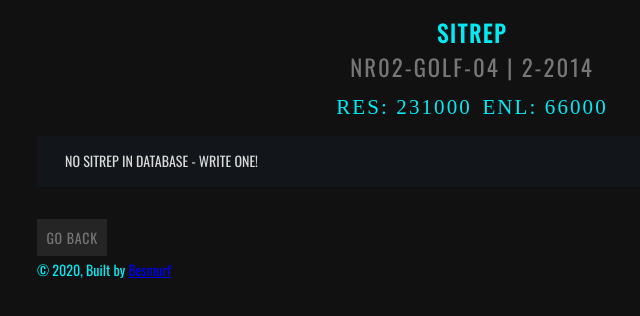
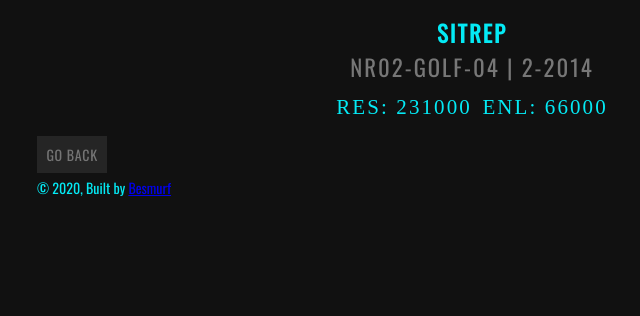
Before and after one commit to garytube/ingress-cycle-stats, a Gatsby site: page /2014-02/ in a window 1280 px wide. Shown: the whole page, without its empty margins (168-808 px from the left). Built offline with nearby package versions, Linux system fonts and the light colour scheme; Gatsby itself is replaced by a stand-in of ours; a web font is replaced by a local one.

Commit message:
refactor

```diff
--- a/src/components/Styled.js
+++ b/src/components/Styled.js
@@ -69,6 +69,10 @@ export const Title = styled.h2`
   text-transform: uppercase;
   letter-spacing: 2px;
   width: 100%;
+`
+export const Subtitle = styled.div`
+  color: #777;
+  font-weight: 300;
 `
 
 export const ActiveScoreBox = styled.div`
@@ -155,3 +159,12 @@ export const Button = styled.div`
 
   ${({ color }) => type(color)}
 `
+
+export const Sitrep = styled.div`
+  background: rgba(51, 122, 183, 0.05);
+  padding: 1em 2em;
+  font-size: 14px;
+  color: #dadada;
+  line-height: 1.6em;
+  margin-bottom: 2rem;
+`
--- a/src/templates/cycleTemplate.js
+++ b/src/templates/cycleTemplate.js
@@ -1,27 +1,15 @@
 import React from "react"
-import { graphql } from "gatsby"
+import { graphql, Link } from "gatsby"
 import Layout from "../components/Layout"
-import styled from "styled-components"
 import {
   Title,
+  Subtitle,
+  Sitrep,
   ActiveScoreBox,
   ScoreNumber,
   Button,
 } from "../components/Styled"
 import css from "./cycleTemplate.module.css"
-
-const Subtitle = styled.div`
-  color: #777;
-  font-weight: 300;
-`
-const SitrepWrapper = styled.div`
-  background: rgba(51, 122, 183, 0.05);
-  padding: 1em 2em;
-  font-size: 14px;
-  color: #dadada;
-  line-height: 1.6em;
-  margin-bottom: 2rem;
-`
 
 export default function CycleTemplate({ data }) {
   const {
@@ -45,17 +33,15 @@ export default function CycleTemplate({ data }) {
         <ScoreNumber>RES: {resistance}</ScoreNumber>
         <ScoreNumber>ENL: {enlightened}</ScoreNumber>
       </ActiveScoreBox>
-      <SitrepWrapper>
-        {data.markdownRemark.sitrep ? (
-          <div
-            className={css.sitrep}
-            dangerouslySetInnerHTML={{ __html: sitrep }}
-          />
-        ) : (
-          "NO SITREP IN DATABASE - WRITE ONE!"
-        )}
-      </SitrepWrapper>
-      <Button>go back</Button>
+      {data.markdownRemark.sitrep && (
+        <Sitrep
+          className={css.sitrep}
+          dangerouslySetInnerHTML={{ __html: sitrep }}
+        />
+      )}
+      <Link to="/">
+        <Button>go back</Button>
+      </Link>
     </Layout>
   )
 }
```
